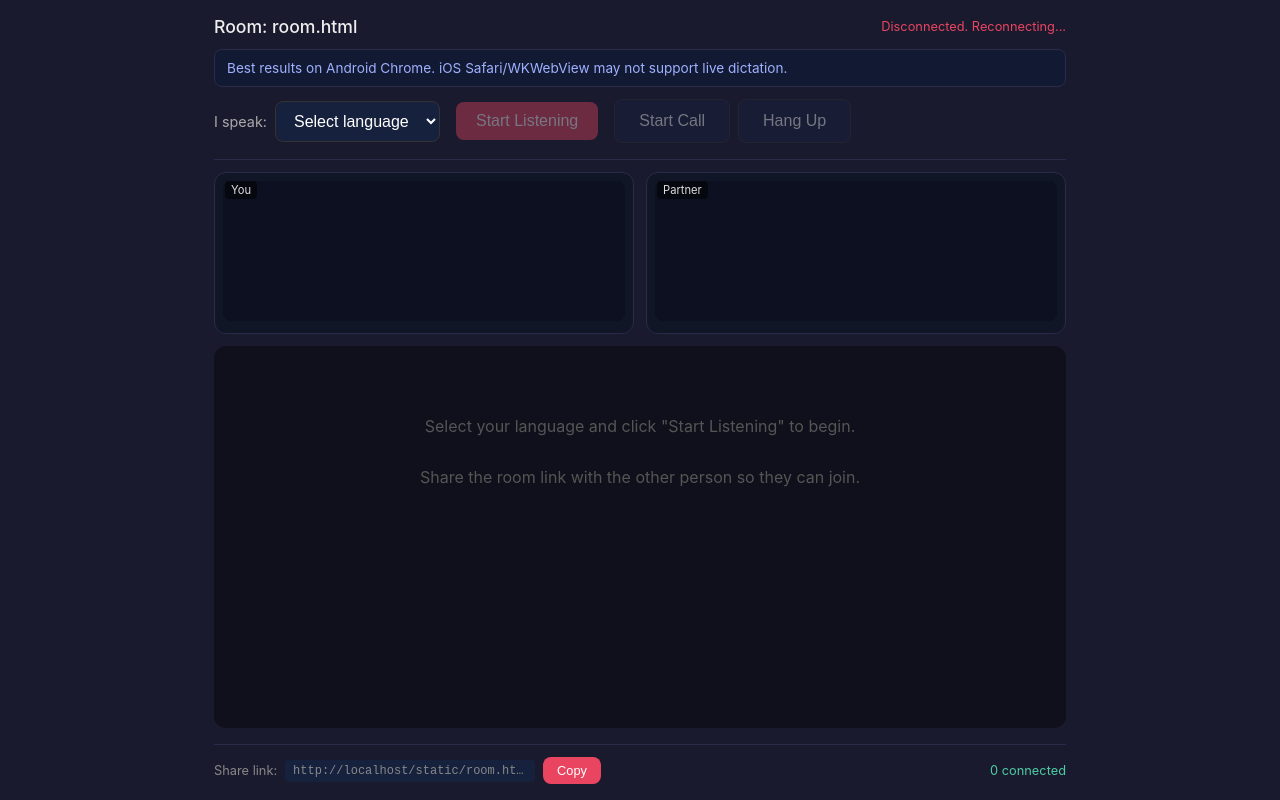
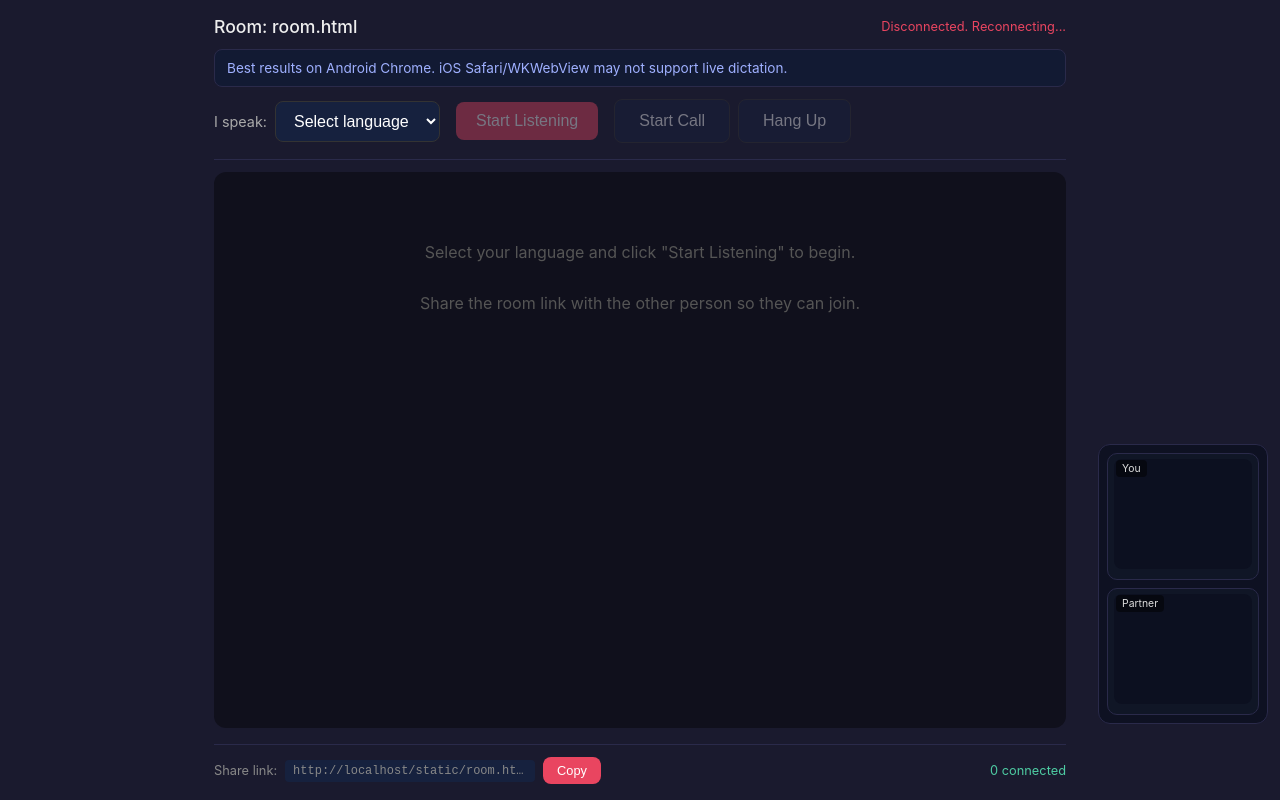
Before and after one commit to richsteve17/translator, a plain HTML site: page static/room.html in a window 1280 px wide. Drawn offline with Linux system fonts and the light colour scheme.

Commit message:
Overlay video tiles

```diff
--- a/static/style.css
+++ b/static/style.css
@@ -264,27 +264,35 @@ input:focus, select:focus {
     margin-top: 4px;
 }
 
-/* --- Video Area --- */
+/* --- Video Area (Overlay) --- */
 
 .video-area {
+    position: fixed;
+    right: 12px;
+    bottom: 76px;
+    z-index: 20;
     display: grid;
-    grid-template-columns: 1fr 1fr;
-    gap: 0.75rem;
-    margin-top: 0.75rem;
+    grid-template-columns: 1fr;
+    gap: 0.5rem;
+    width: 170px;
+    padding: 8px;
+    border-radius: 12px;
+    background: rgba(12, 16, 32, 0.8);
+    border: 1px solid #2a2a4a;
+    backdrop-filter: blur(8px);
 }
 
 .video-tile {
     background: #101626;
     border: 1px solid #2a2a4a;
-    border-radius: 12px;
-    padding: 0.5rem;
+    border-radius: 10px;
+    padding: 0.35rem;
     position: relative;
-    min-height: 160px;
 }
 
 .video-tile video {
     width: 100%;
-    height: 140px;
+    height: 110px;
     background: #0c1020;
     border-radius: 8px;
     object-fit: cover;
@@ -292,11 +300,11 @@ input:focus, select:focus {
 
 .video-label {
     position: absolute;
-    top: 8px;
-    left: 10px;
+    top: 6px;
+    left: 8px;
     background: rgba(0, 0, 0, 0.5);
     color: #ddd;
-    font-size: 0.7rem;
+    font-size: 0.65rem;
     padding: 2px 6px;
     border-radius: 4px;
 }
@@ -355,11 +363,13 @@ input:focus, select:focus {
     }
 
     .video-area {
-        grid-template-columns: 1fr;
+        right: 8px;
+        bottom: 64px;
+        width: 140px;
     }
 
     .video-tile video {
-        height: 110px;
+        height: 95px;
     }
 
     .subtitles-area {
```
